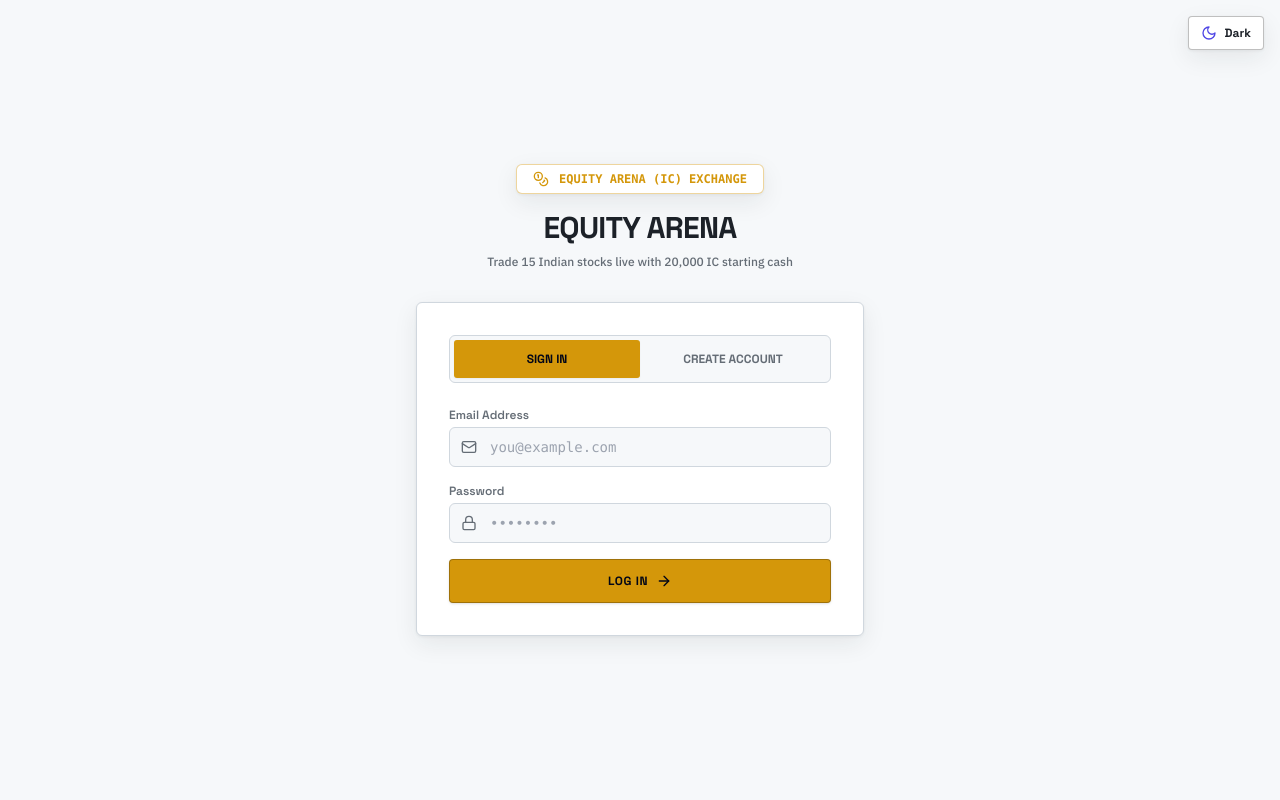
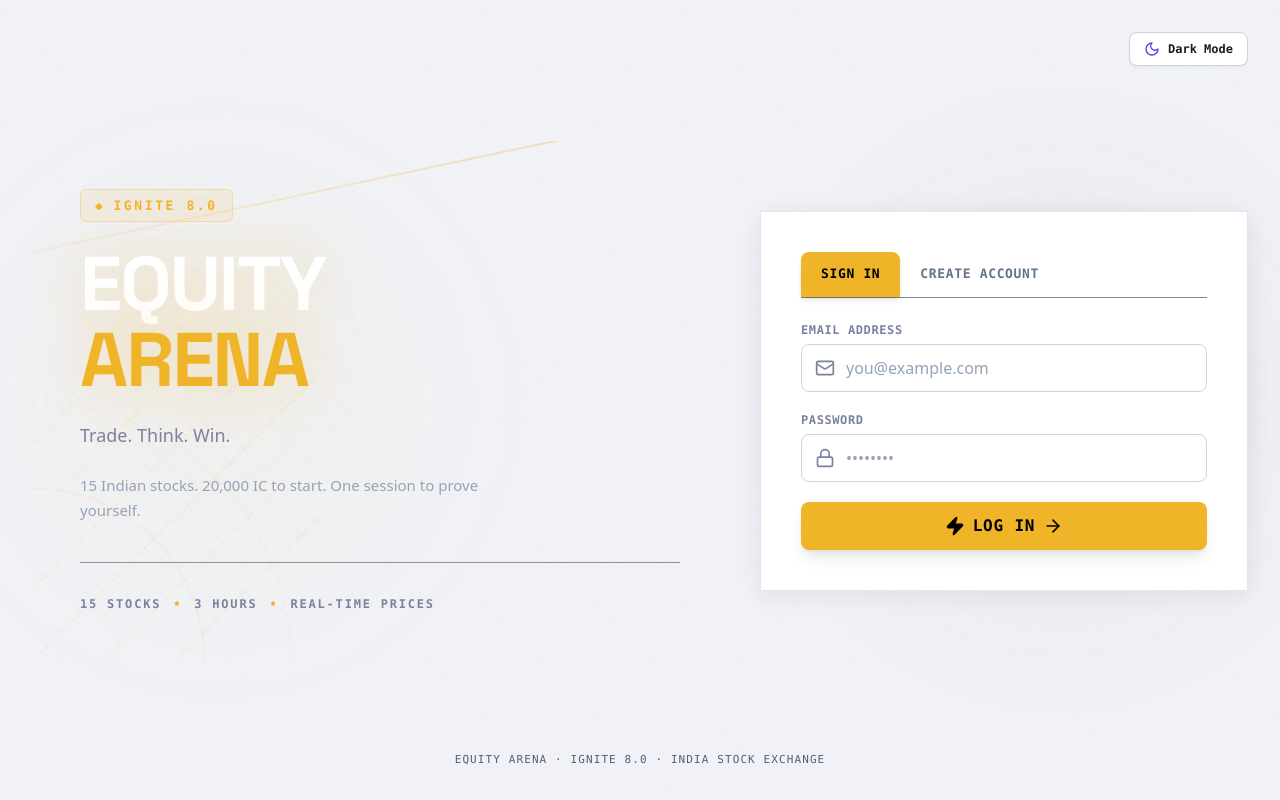
Before and after one commit to avadhootsavle/Equity-Arena, a React (Vite) app in the folder frontend/: page /login in a window 1280 px wide. Built offline with nearby package versions, Linux system fonts and the light colour scheme; no server answers.

Commit message:
feat(phase-57): complete bold energetic Spiderman-inspired login page redesign with desktop split-screen, CSS web-lines, dual-theme support, and amber/white split typography

```diff
--- a/frontend/src/pages/Login.jsx
+++ b/frontend/src/pages/Login.jsx
@@ -3,7 +3,7 @@ import { useNavigate } from 'react-router-dom';
 import { useAuth } from '../context/AuthContext';
 import { useTheme } from '../context/ThemeContext';
 import { apiFetch } from '../services/api';
-import { User, Lock, Mail, ArrowRight, Coins, Shield, Sun, Moon } from 'lucide-react';
+import { User, Lock, Mail, ArrowRight, Zap, Shield, Sun, Moon } from 'lucide-react';
 
 export function Login() {
   const [activeTab, setActiveTab] = useState('TRADER_SIGNIN'); // 'TRADER_SIGNIN', 'TRADER_REGISTER', 'ADMIN'
@@ -85,57 +85,172 @@ export function Login() {
     }
   };
 
+  const isDark = theme === 'dark';
+
   return (
-    <div className="min-h-screen flex items-center justify-center p-4 theme-bg-main theme-text-main relative overflow-hidden transition-colors">
-      <div className="absolute top-4 right-4 z-50">
+    <div
+      className={`min-h-screen relative overflow-hidden transition-colors flex flex-col justify-between p-4 sm:p-6 lg:p-8 font-sans selection:bg-[#F0B429] selection:text-black ${
+        isDark ? 'bg-[#080B10] text-[#F0F2FF]' : 'bg-[#F0F2F7] text-[#1A1D27]'
+      }`}
+      style={{
+        backgroundImage: `
+          repeating-linear-gradient(45deg, rgba(240,180,41,${isDark ? '0.04' : '0.03'}) 0px, rgba(240,180,41,${isDark ? '0.04' : '0.03'}) 1px, transparent 1px, transparent 20px),
+          repeating-linear-gradient(-45deg, rgba(240,180,41,${isDark ? '0.03' : '0.02'}) 0px, rgba(240,180,41,${isDark ? '0.03' : '0.02'}) 1px, transparent 1px, transparent 20px)
+        `
+      }}
+    >
+      {/* Subtle Red & Amber Glow Background Effects */}
+      <div className="absolute inset-0 pointer-events-none z-0 overflow-hidden">
+        {/* Right Red Glow */}
+        <div
+          className="absolute -right-20 top-1/2 -translate-y-1/2 w-[600px] h-[600px] rounded-full blur-3xl opacity-60"
+          style={{
+            background: 'radial-gradient(ellipse at center, rgba(180,20,20,0.12) 0%, transparent 70%)'
+          }}
+        />
+        {/* Left Amber Glow */}
+        <div
+          className="absolute -left-20 top-1/2 -translate-y-1/2 w-[600px] h-[600px] rounded-full blur-3xl opacity-60"
+          style={{
+            background: 'radial-gradient(ellipse at center, rgba(240,180,41,0.09) 0%, transparent 70%)'
+          }}
+        />
+      </div>
+
+      {/* Top Bar: Theme Switcher */}
+      <header className="relative z-20 flex justify-end items-center max-w-7xl mx-auto w-full">
         <button
           onClick={toggleTheme}
-          title={`Switch to ${theme === 'dark' ? 'Light' : 'Dark'} Mode`}
-          className="px-3 py-2 rounded-[4px] border theme-border theme-bg-card theme-bg-card-hover theme-text-main shadow-sm transition-all flex items-center gap-2 text-xs font-heading font-bold btn-terminal"
+          title={`Switch to ${isDark ? 'Light' : 'Dark'} Mode`}
+          className={`px-3.5 py-2 rounded-lg border text-xs font-mono font-bold transition-all flex items-center gap-2 shadow-sm ${
+            isDark
+              ? 'bg-[#0F1117] border-[#2D3142] text-white hover:border-[#F0B429]'
+              : 'bg-white border-[#CBD5E1] text-[#1A1D27] hover:border-[#F0B429]'
+          }`}
         >
-          {theme === 'dark' ? (
+          {isDark ? (
             <>
-              <Sun className="w-4 h-4 text-[var(--accent)]" />
-              <span>Light</span>
+              <Sun className="w-4 h-4 text-[#F0B429]" />
+              <span>Light Mode</span>
             </>
           ) : (
             <>
               <Moon className="w-4 h-4 text-indigo-600" />
-              <span>Dark</span>
+              <span>Dark Mode</span>
             </>
           )}
         </button>
+      </header>
+
+      {/* Main Container: Split Screen Desktop / Single Column Mobile */}
+      <main className="relative z-10 max-w-7xl mx-auto w-full my-auto py-8">
+        <div className="grid grid-cols-1 md:grid-cols-12 gap-8 items-center">
+
+          {/* ================= LEFT COLUMN: HERO PANEL (DESKTOP) ================= */}
+          <div className="hidden md:flex md:col-span-7 flex-col justify-between p-6 lg:p-12 relative min-h-[520px]">
+            {/* Top Amber Strand Light Diagonal Ray */}
+            <div className="absolute inset-0 pointer-events-none overflow-hidden rounded-3xl">
+              <div className="absolute -top-12 -right-12 w-[150%] h-[2px] bg-gradient-to-l from-[#F0B429]/40 via-[#F0B429]/20 to-transparent transform -rotate-12 origin-top-right" />
+
+              {/* Bottom-left Angular Geometric Web Pattern */}
+              <svg
+                className="absolute bottom-0 left-0 w-72 h-72 text-[#F0B429]/10 pointer-events-none"
+                viewBox="0 0 200 200"
+                fill="none"
+              >
+                <path d="M0 200 L200 0 M0 150 L150 0 M0 100 L100 0 M0 50 L50 0 M50 200 L200 50 M100 200 L200 100" stroke="currentColor" strokeWidth="1" />
+                <circle cx="0" cy="200" r="180" stroke="currentColor" strokeWidth="1" strokeDasharray="4 4" />
+                <circle cx="0" cy="200" r="120" stroke="currentColor" strokeWidth="1" />
+                <circle cx="0" cy="200" r="60" stroke="currentColor" strokeWidth="1" strokeDasharray="2 2" />
+              </svg>
             </div>
 
-      <div className="w-full max-w-md my-auto">
-        <div className="text-center mb-8">
-
+            {/* Content */}
+            <div className="space-y-6 relative z-10">
               <button
                 type="button"
                 onClick={handleSecretTriggerClick}
-            className="inline-flex items-center gap-2.5 px-4 py-1.5 rounded-[4px] theme-bg-card border border-[color-mix(in_srgb,var(--accent)_40%,transparent)] text-[var(--accent)] text-xs font-mono font-bold mb-4 shadow-sm select-none active:scale-95 transition-all cursor-pointer"
-            title="Ignite Coins Exchange"
+                className="inline-flex items-center gap-2 px-3.5 py-1.5 rounded-md bg-[#F0B429]/10 border border-[#F0B429]/30 text-[#F0B429] text-[13px] font-mono font-bold tracking-[0.2em] uppercase select-none hover:bg-[#F0B429]/20 transition-all cursor-pointer"
+                title="Ignite 8.0 Exchange"
               >
-            <Coins className="w-4 h-4 text-[var(--accent)]" />
-            <span>EQUITY ARENA (IC) EXCHANGE</span>
+                <span>◆</span>
+                <span>IGNITE 8.0</span>
               </button>
 
-          <h1 className="text-3xl font-extrabold tracking-tight theme-text-main font-heading uppercase">
-            EQUITY ARENA
+              <div className="space-y-0 leading-none">
+                <h1
+                  className="text-6xl lg:text-[76px] font-black tracking-tight text-white uppercase drop-shadow-[0_0_30px_rgba(240,180,41,0.35)]"
+                  style={{ fontFamily: 'Space Grotesk, sans-serif' }}
+                >
+                  EQUITY
                 </h1>
-          <p className="theme-text-muted text-xs mt-2 font-medium">
-            Trade 15 Indian stocks live with 20,000 IC starting cash
+                <h1
+                  className="text-6xl lg:text-[76px] font-black tracking-tight text-[#F0B429] uppercase drop-shadow-[0_0_30px_rgba(240,180,41,0.35)]"
+                  style={{ fontFamily: 'Space Grotesk, sans-serif' }}
+                >
+                  ARENA
+                </h1>
+              </div>
+
+              <p className="text-[18px] text-[#7B82A0] font-normal">
+                Trade. Think. Win.
+              </p>
+
+              <p className="text-[15px] text-[#94A3B8] font-normal leading-relaxed max-w-md">
+                15 Indian stocks. 20,000 IC to start. One session to prove yourself.
               </p>
             </div>
 
-        <div className="theme-bg-card p-8 rounded-[6px] border theme-border transition-colors">
+            {/* Bottom Stats Row */}
+            <div className="pt-8 border-t border-[#2D3142]/50 text-[12px] font-mono font-bold text-[#7B82A0] uppercase tracking-[0.15em] flex items-center gap-3 relative z-10">
+              <span>15 STOCKS</span>
+              <span className="text-[#F0B429]">•</span>
+              <span>3 HOURS</span>
+              <span className="text-[#F0B429]">•</span>
+              <span>REAL-TIME PRICES</span>
+            </div>
+          </div>
 
-          <div className="flex theme-bg-panel p-1 rounded-[4px] mb-6 border theme-border">
+          {/* ================= MOBILE HEADER (<768px) ================= */}
+          <div className="md:hidden text-center space-y-2 mb-4">
+            <button
+              type="button"
+              onClick={handleSecretTriggerClick}
+              className="inline-flex items-center gap-2 px-3 py-1 rounded-md bg-[#F0B429]/10 border border-[#F0B429]/30 text-[#F0B429] text-[12px] font-mono font-bold tracking-[0.2em] uppercase"
+            >
+              <span>◆</span>
+              <span>IGNITE 8.0</span>
+            </button>
+            <h1
+              className="text-4xl font-black uppercase tracking-tight"
+              style={{ fontFamily: 'Space Grotesk, sans-serif' }}
+            >
+              <span className={isDark ? 'text-white' : 'text-[#1A1D27]'}>EQUITY </span>
+              <span className="text-[#F0B429]">ARENA</span>
+            </h1>
+            <p className="text-sm text-[#7B82A0]">Trade. Think. Win.</p>
+          </div>
+
+          {/* ================= RIGHT COLUMN: FORM PANEL ================= */}
+          <div className="md:col-span-5 w-full">
+            <div
+              className={`p-6 sm:p-8 lg:p-10 transition-all ${
+                isDark
+                  ? 'bg-[#0F1117] border border-[#1E2333] text-white shadow-2xl md:rounded-none rounded-2xl'
+                  : 'bg-white border border-[#E2E6F0] text-[#1A1D27] shadow-[0_4px_24px_rgba(0,0,0,0.08)] md:rounded-none rounded-2xl'
+              }`}
+            >
+              {/* TAB STRIP: SIGN IN / CREATE ACCOUNT */}
+              <div className="flex items-center border-b border-[#2D3142]/60 mb-6 font-mono">
                 <button
                   type="button"
                   onClick={() => { setActiveTab('TRADER_SIGNIN'); setError(''); }}
-              className={`flex-1 py-2 text-xs font-bold font-heading uppercase rounded-[3px] transition-all min-h-[38px] ${
-                activeTab === 'TRADER_SIGNIN' ? 'bg-[var(--accent)] text-slate-950 shadow-sm' : 'theme-text-muted hover:theme-text-main'
+                  className={`py-3 px-5 text-[13px] font-bold uppercase tracking-wider transition-all border-b-2 ${
+                    activeTab === 'TRADER_SIGNIN'
+                      ? 'bg-[#F0B429] text-black border-[#F0B429] rounded-t-lg font-extrabold shadow-md'
+                      : isDark
+                      ? 'text-[#7B82A0] hover:text-white border-transparent'
+                      : 'text-[#64748B] hover:text-[#1A1D27] border-transparent'
                   }`}
                 >
                   Sign In
@@ -143,8 +258,12 @@ export function Login() {
                 <button
                   type="button"
                   onClick={() => { setActiveTab('TRADER_REGISTER'); setError(''); }}
-              className={`flex-1 py-2 text-xs font-bold font-heading uppercase rounded-[3px] transition-all min-h-[38px] ${
-                activeTab === 'TRADER_REGISTER' ? 'bg-[var(--accent)] text-slate-950 shadow-sm' : 'theme-text-muted hover:theme-text-main'
+                  className={`py-3 px-5 text-[13px] font-bold uppercase tracking-wider transition-all border-b-2 ${
+                    activeTab === 'TRADER_REGISTER'
+                      ? 'bg-[#F0B429] text-black border-[#F0B429] rounded-t-lg font-extrabold shadow-md'
+                      : isDark
+                      ? 'text-[#7B82A0] hover:text-white border-transparent'
+                      : 'text-[#64748B] hover:text-[#1A1D27] border-transparent'
                   }`}
                 >
                   Create Account
@@ -154,67 +273,91 @@ export function Login() {
                   <button
                     type="button"
                     onClick={() => { setActiveTab('ADMIN'); setError(''); }}
-                className={`flex-1 py-2 text-xs font-bold font-heading uppercase rounded-[3px] transition-all flex items-center justify-center gap-1 min-h-[38px] ${
-                  activeTab === 'ADMIN' ? 'bg-[var(--accent)] text-slate-950 shadow-sm' : 'theme-text-muted hover:theme-text-main'
+                    className={`py-3 px-4 text-[13px] font-bold uppercase tracking-wider transition-all border-b-2 flex items-center gap-1.5 ${
+                      activeTab === 'ADMIN'
+                        ? 'bg-[#F0B429] text-black border-[#F0B429] rounded-t-lg font-extrabold shadow-md'
+                        : isDark
+                        ? 'text-[#7B82A0] hover:text-white border-transparent'
+                        : 'text-[#64748B] hover:text-[#1A1D27] border-transparent'
                     }`}
                   >
-                <Shield className="w-3.5 h-3.5" />
+                    <Shield className="w-4 h-4" />
                     <span>Admin</span>
                   </button>
                 )}
               </div>
 
+              {/* ERROR ALERT */}
               {error && (
-            <div className="mb-4 p-3 bg-[color-mix(in_srgb,var(--loss-red)_10%,transparent)] border border-[color-mix(in_srgb,var(--loss-red)_30%,transparent)] rounded-[4px] text-[var(--loss-red)] text-xs font-mono">
+                <div className="mb-6 p-3.5 rounded-lg bg-rose-500/10 border border-rose-500/30 text-rose-400 text-xs font-mono">
                   {error}
                 </div>
               )}
 
+              {/* TRADER FORM */}
               {activeTab !== 'ADMIN' && (
-            <form onSubmit={handleTraderSubmit} className="space-y-4">
+                <form onSubmit={handleTraderSubmit} className="space-y-5">
                   {activeTab === 'TRADER_REGISTER' && (
                     <div>
-                  <label className="block text-xs font-semibold theme-text-muted mb-1 font-heading">Full Name</label>
+                      <label className="block text-xs font-mono font-bold uppercase tracking-wider mb-1.5 text-[#7B82A0]">
+                        Full Name
+                      </label>
                       <div className="relative">
-                    <User className="absolute left-3 top-3 w-4 h-4 theme-text-dim" />
+                        <User className="absolute left-3.5 top-3.5 w-5 h-5 text-[#7B82A0]" />
                         <input
                           type="text"
                           required
                           value={name}
                           onChange={(e) => setName(e.target.value)}
                           placeholder="Your Name"
-                      className="w-full theme-bg-panel border theme-border rounded-[4px] py-2 pl-10 pr-4 text-sm theme-text-main focus:outline-none focus:border-[var(--accent)] transition-all placeholder:theme-text-dim min-h-[40px] font-mono"
+                          className={`w-full h-12 pl-11 pr-4 rounded-lg text-[16px] font-sans transition-all focus:outline-none focus:border-[#F0B429] focus:ring-2 focus:ring-[#F0B429]/20 ${
+                            isDark
+                              ? 'bg-[#161B27] border border-[#2D3142] text-white placeholder-[#555E78]'
+                              : 'bg-white border border-[#CBD5E1] text-[#1A1D27] placeholder-[#94A3B8]'
+                          }`}
                         />
                       </div>
                     </div>
                   )}
 
                   <div>
-                <label className="block text-xs font-semibold theme-text-muted mb-1 font-heading">Email Address</label>
+                    <label className="block text-xs font-mono font-bold uppercase tracking-wider mb-1.5 text-[#7B82A0]">
+                      Email Address
+                    </label>
                     <div className="relative">
-                  <Mail className="absolute left-3 top-3 w-4 h-4 theme-text-dim" />
+                      <Mail className="absolute left-3.5 top-3.5 w-5 h-5 text-[#7B82A0]" />
                       <input
                         type="email"
                         required
                         value={email}
                         onChange={(e) => setEmail(e.target.value)}
                         placeholder="you@example.com"
-                    className="w-full theme-bg-panel border theme-border rounded-[4px] py-2 pl-10 pr-4 text-sm theme-text-main focus:outline-none focus:border-[var(--accent)] transition-all placeholder:theme-text-dim min-h-[40px] font-mono"
+                        className={`w-full h-12 pl-11 pr-4 rounded-lg text-[16px] font-sans transition-all focus:outline-none focus:border-[#F0B429] focus:ring-2 focus:ring-[#F0B429]/20 ${
+                          isDark
+                            ? 'bg-[#161B27] border border-[#2D3142] text-white placeholder-[#555E78]'
+                            : 'bg-white border border-[#CBD5E1] text-[#1A1D27] placeholder-[#94A3B8]'
+                        }`}
                       />
                     </div>
                   </div>
 
                   <div>
-                <label className="block text-xs font-semibold theme-text-muted mb-1 font-heading">Password</label>
+                    <label className="block text-xs font-mono font-bold uppercase tracking-wider mb-1.5 text-[#7B82A0]">
+                      Password
+                    </label>
                     <div className="relative">
-                  <Lock className="absolute left-3 top-3 w-4 h-4 theme-text-dim" />
+                      <Lock className="absolute left-3.5 top-3.5 w-5 h-5 text-[#7B82A0]" />
                       <input
                         type="password"
                         required
                         value={password}
                         onChange={(e) => setPassword(e.target.value)}
                         placeholder="••••••••"
-                    className="w-full theme-bg-panel border theme-border rounded-[4px] py-2 pl-10 pr-4 text-sm theme-text-main focus:outline-none focus:border-[var(--accent)] transition-all placeholder:theme-text-dim min-h-[40px] font-mono"
+                        className={`w-full h-12 pl-11 pr-4 rounded-lg text-[16px] font-sans transition-all focus:outline-none focus:border-[#F0B429] focus:ring-2 focus:ring-[#F0B429]/20 ${
+                          isDark
+                            ? 'bg-[#161B27] border border-[#2D3142] text-white placeholder-[#555E78]'
+                            : 'bg-white border border-[#CBD5E1] text-[#1A1D27] placeholder-[#94A3B8]'
+                        }`}
                       />
                     </div>
                   </div>
@@ -222,46 +365,66 @@ export function Login() {
                   <button
                     type="submit"
                     disabled={loading}
-                className="w-full py-3 bg-[var(--accent)] hover:bg-[color-mix(in_srgb,var(--accent)_90%,transparent)] text-slate-950 font-extrabold text-xs font-mono uppercase tracking-wider rounded-[4px] shadow flex items-center justify-center gap-2 transition-all active:scale-[0.99] disabled:opacity-50 mt-6 min-h-[44px] btn-terminal"
+                    className="w-full h-12 bg-[#F0B429] hover:bg-[#f5bc38] text-black font-extrabold text-[16px] font-mono uppercase tracking-wider rounded-lg shadow-lg flex items-center justify-center gap-2 transition-all hover:scale-[1.01] active:scale-[0.99] disabled:opacity-50 mt-8"
                   >
-                {loading ? 'LOGGING IN...' : (
+                    {loading ? (
+                      'AUTHENTICATING...'
+                    ) : (
                       <>
-                    <span>{activeTab === 'TRADER_REGISTER' ? 'START TRADING (20,000 IC CASH)' : 'LOG IN'}</span>
-                    <ArrowRight className="w-4 h-4" />
+                        <Zap className="w-5 h-5 fill-black text-black" />
+                        <span>
+                          {activeTab === 'TRADER_REGISTER'
+                            ? 'START TRADING (20,000 IC CASH)'
+                            : 'LOG IN'}
+                        </span>
+                        <ArrowRight className="w-5 h-5" />
                       </>
                     )}
                   </button>
                 </form>
               )}
 
+              {/* ADMIN FORM */}
               {activeTab === 'ADMIN' && (
-            <form onSubmit={handleAdminSubmit} className="space-y-4">
+                <form onSubmit={handleAdminSubmit} className="space-y-5">
                   <div>
-                <label className="block text-xs font-semibold theme-text-muted mb-1 font-heading">Admin Email</label>
+                    <label className="block text-xs font-mono font-bold uppercase tracking-wider mb-1.5 text-[#7B82A0]">
+                      Admin Email
+                    </label>
                     <div className="relative">
-                  <Mail className="absolute left-3 top-3 w-4 h-4 theme-text-dim" />
+                      <Mail className="absolute left-3.5 top-3.5 w-5 h-5 text-[#7B82A0]" />
                       <input
                         type="email"
                         required
                         value={email}
                         onChange={(e) => setEmail(e.target.value)}
                         placeholder="admin@test.com"
-                    className="w-full theme-bg-panel border theme-border rounded-[4px] py-2 pl-10 pr-4 text-sm theme-text-main focus:outline-none focus:border-[var(--accent)] font-mono min-h-[40px]"
+                        className={`w-full h-12 pl-11 pr-4 rounded-lg text-[16px] font-sans transition-all focus:outline-none focus:border-[#F0B429] focus:ring-2 focus:ring-[#F0B429]/20 ${
+                          isDark
+                            ? 'bg-[#161B27] border border-[#2D3142] text-white placeholder-[#555E78]'
+                            : 'bg-white border border-[#CBD5E1] text-[#1A1D27] placeholder-[#94A3B8]'
+                        }`}
                       />
                     </div>
                   </div>
 
                   <div>
-                <label className="block text-xs font-semibold theme-text-muted mb-1 font-heading">Admin Password</label>
+                    <label className="block text-xs font-mono font-bold uppercase tracking-wider mb-1.5 text-[#7B82A0]">
+                      Admin Password
+                    </label>
                     <div className="relative">
-                  <Lock className="absolute left-3 top-3 w-4 h-4 theme-text-dim" />
+                      <Lock className="absolute left-3.5 top-3.5 w-5 h-5 text-[#7B82A0]" />
                       <input
                         type="password"
                         required
                         value={password}
                         onChange={(e) => setPassword(e.target.value)}
                         placeholder="••••••••"
-                    className="w-full theme-bg-panel border theme-border rounded-[4px] py-2 pl-10 pr-4 text-sm theme-text-main focus:outline-none focus:border-[var(--accent)] font-mono min-h-[40px]"
+                        className={`w-full h-12 pl-11 pr-4 rounded-lg text-[16px] font-sans transition-all focus:outline-none focus:border-[#F0B429] focus:ring-2 focus:ring-[#F0B429]/20 ${
+                          isDark
+                            ? 'bg-[#161B27] border border-[#2D3142] text-white placeholder-[#555E78]'
+                            : 'bg-white border border-[#CBD5E1] text-[#1A1D27] placeholder-[#94A3B8]'
+                        }`}
                       />
                     </div>
                   </div>
@@ -269,21 +432,29 @@ export function Login() {
                   <button
                     type="submit"
                     disabled={loading}
-                className="w-full py-3 bg-[var(--accent)] hover:bg-[color-mix(in_srgb,var(--accent)_90%,transparent)] text-slate-950 font-extrabold text-xs font-mono uppercase tracking-wider rounded-[4px] shadow flex items-center justify-center gap-2 transition-all active:scale-[0.99] disabled:opacity-50 mt-6 min-h-[44px] btn-terminal"
+                    className="w-full h-12 bg-[#F0B429] hover:bg-[#f5bc38] text-black font-extrabold text-[16px] font-mono uppercase tracking-wider rounded-lg shadow-lg flex items-center justify-center gap-2 transition-all hover:scale-[1.01] active:scale-[0.99] disabled:opacity-50 mt-8"
                   >
-                {loading ? 'LOGGING IN...' : (
+                    {loading ? (
+                      'AUTHENTICATING...'
+                    ) : (
                       <>
-                    <Shield className="w-4 h-4" />
+                        <Shield className="w-5 h-5 text-black" />
                         <span>ADMIN LOG IN</span>
-                    <ArrowRight className="w-4 h-4" />
+                        <ArrowRight className="w-5 h-5" />
                       </>
                     )}
                   </button>
                 </form>
               )}
-
             </div>
           </div>
         </div>
+      </main>
+
+      {/* Footer Watermark */}
+      <footer className="relative z-10 text-center font-mono text-[11px] text-[#555E78] uppercase tracking-widest pt-4">
+        EQUITY ARENA · IGNITE 8.0 · India Stock Exchange
+      </footer>
+    </div>
   );
 }
```
Lines whose indentation alone changed are shown as unchanged.
